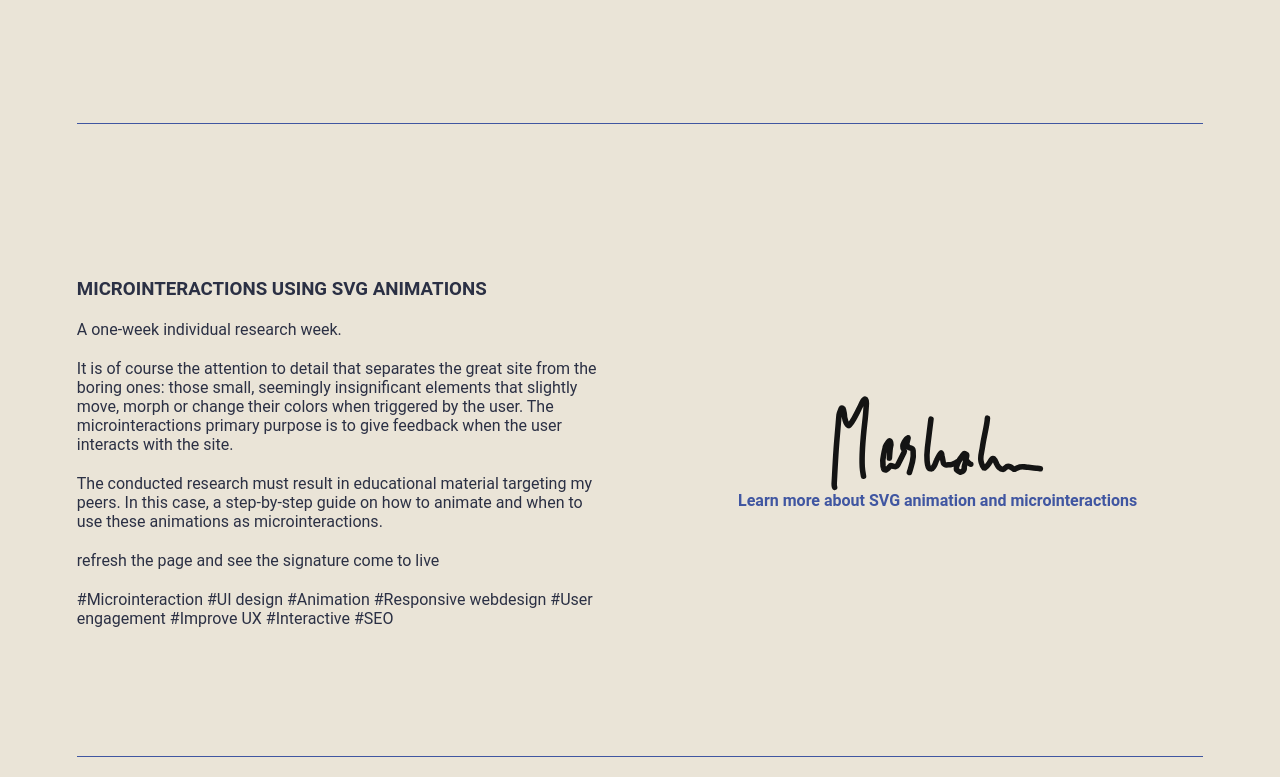
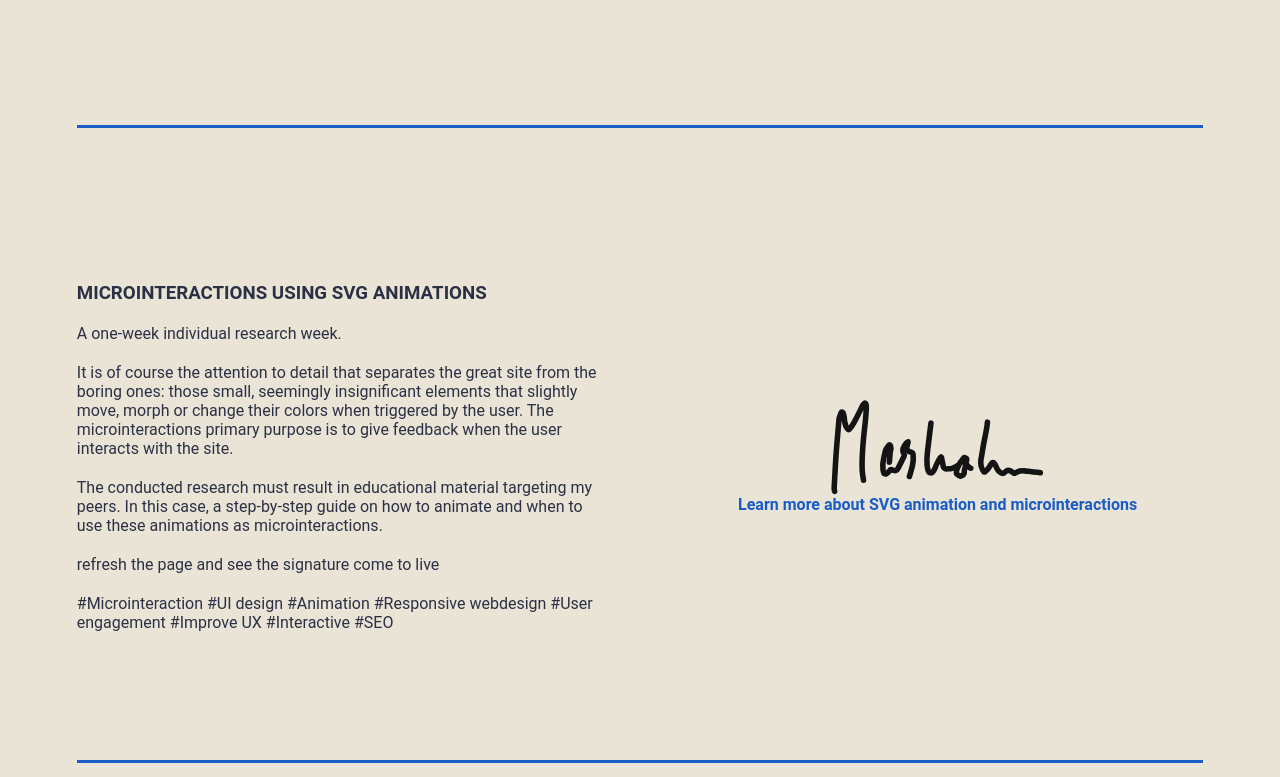
Before and after one commit to Mosholm/NewBegining, a plain HTML site: page index.html in a window 1280 px wide. Shown: the part 2023-2800 px from the top of the page. Drawn offline with Linux system fonts and the light colour scheme; a web font is replaced by a local one.

Commit message:
finalised

```diff
--- a/index.html
+++ b/index.html
@@ -203,7 +203,7 @@
                     </div>
                     <div class="projectImage">
 
-                        <a href="https://mosholm.github.io/products/index.htmlwrong" target="_blank"><img
+                        <a href="http://mosholm.com/webshop/index.html" target="_blank"><img
                                 src="image/my_shop_site.png" alt="Basix UX thumb">Visit the webshop</a>
                     </div>
                 </li>
@@ -230,7 +230,7 @@
 
 
         <div class="aboutSection" id="about">
-<img src="" alt="">
+            <img src="" alt="">
             <div>
                 <h1>About</h1>
                 <div class="textElement">
@@ -241,7 +241,7 @@
                         possess a wide range of competencies within the field of communications, both visual and
                         written. To build on that experience, I have now continued my studies specialising in Multimedia
                         Design, aiming to develop unique user based platforms.</p>
-<p>
+                    <p>
                         Whether designing or feeding my sourdough, I always strive to develop and find those tiny
                         adjustments that create the best possible results.</p>
 
--- a/style.css
+++ b/style.css
@@ -1,9 +1,8 @@
 :root {
-  --accent_color: #4056a1;
-  --accent_color_2: #f13c20;
-  --accent_color_3: #efe2ba;
+  --accent_color: #195cc8;
+  --accent_color_2: #e94f37;
+  --accent_color_3: #26a671;
   --white: #eae4d7;
-  /* --white: #fefefa; */
   --black: #141414;
   --header_font: "Fraunces", serif;
   --body_font: "Roboto", sans-serif;
@@ -36,7 +35,9 @@ main {
   margin: 0 4vw;
 }
 
-h1, h2, h3 {
+h1,
+h2,
+h3 {
   text-transform: uppercase;
 }
 
@@ -105,7 +106,7 @@ footer {
   align-items: center;
   justify-content: space-around;
   padding: 2em;
-  background-color: var(--accent_color_2);
+  background-color: var(--accent_color);
   color: var(--white);
 }
 
@@ -152,7 +153,7 @@ footer ul li {
   margin: 2vw;
   padding: 10vw 0;
   align-items: center;
-  border-bottom: 1px solid var(--accent_color);
+  border-bottom: 3px solid var(--accent_color);
 }
 
 /* .description {
@@ -171,17 +172,17 @@ footer ul li {
   height: auto;
 }
 
-.description p, .aboutSection p {
+.description p,
+.aboutSection p {
   margin: 20px 0 0 0;
 }
-
 
 .projectImage a,
 a:visited {
   text-decoration: none;
   font-weight: bold;
   color: var(--accent_color);
-  transition: all 0.6s;
+  transition: all 0.7s;
 }
 
 .projectImage a:hover {
@@ -189,7 +190,6 @@ a:visited {
   font-size: 1.05rem;
   text-decoration: underline;
 }
-
 
 /*handwriting*/
 .handwriting {
@@ -263,13 +263,12 @@ padding: 10vw 0;
   margin: 0;
 }
 
-.contactInfo{
+.contactInfo {
   padding: 5vw 0 0 0;
 }
-.contactInfo ul li{
+.contactInfo ul li {
   list-style: none;
 }
-
 
 /*preloader*/
 
```
Lines whose indentation alone changed are shown as unchanged.
